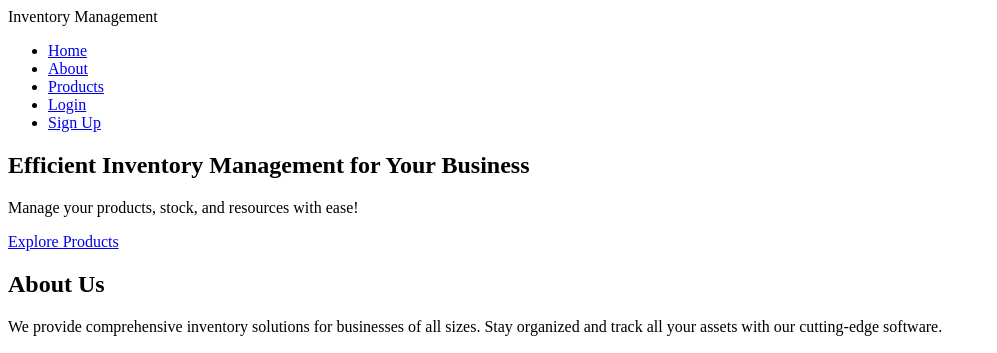
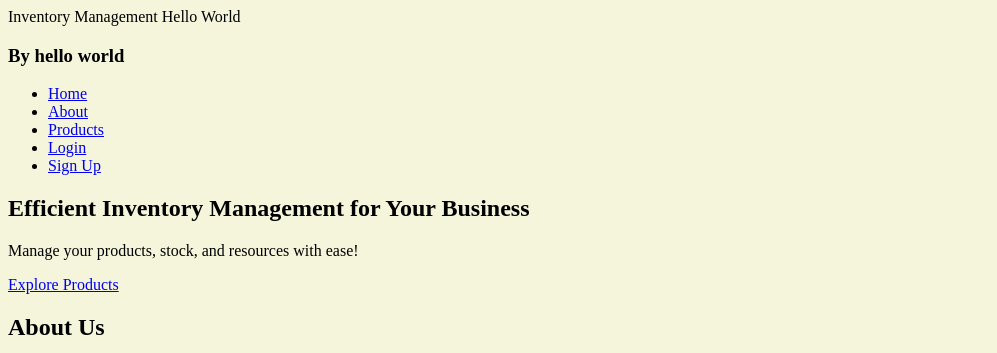
Before and after one commit to AishPB/minipr1, a plain HTML site: page index.html in a window 1280 px wide. Shown: the top 353 px of the page, without its empty margins (0-997 px from the left). Drawn offline with Linux system fonts and the light colour scheme; files that its build step writes are made by us from their sources; a script that the page names is missing.

Commit message:
sub main

```diff
--- a/index.html
+++ b/index.html
@@ -5,12 +5,14 @@
     <meta name="viewport" content="width=device-width, initial-scale=1.0">
     <title>Inventory Management</title>
     <link rel="stylesheet" href="static/css/style.css">
+    <link rel="stylesheet" href="style.css">
     <link rel="stylesheet" href="https://cdnjs.cloudflare.com/ajax/libs/font-awesome/6.0.0-beta3/css/all.min.css">
 </head>
 <body>
     <!-- Header Section -->
     <header>
-        <div class="logo">Inventory Management</div>
+        <div class="logo">Inventory Management Hello World</div>
+        <h3> By hello world</h3>
         <nav>
             <ul>
                 <li><a href="#home">Home</a></li>
--- /dev/null
+++ b/style.css
@@ -0,0 +1,3 @@
+body{
+    background-color: beige;
+}
```
